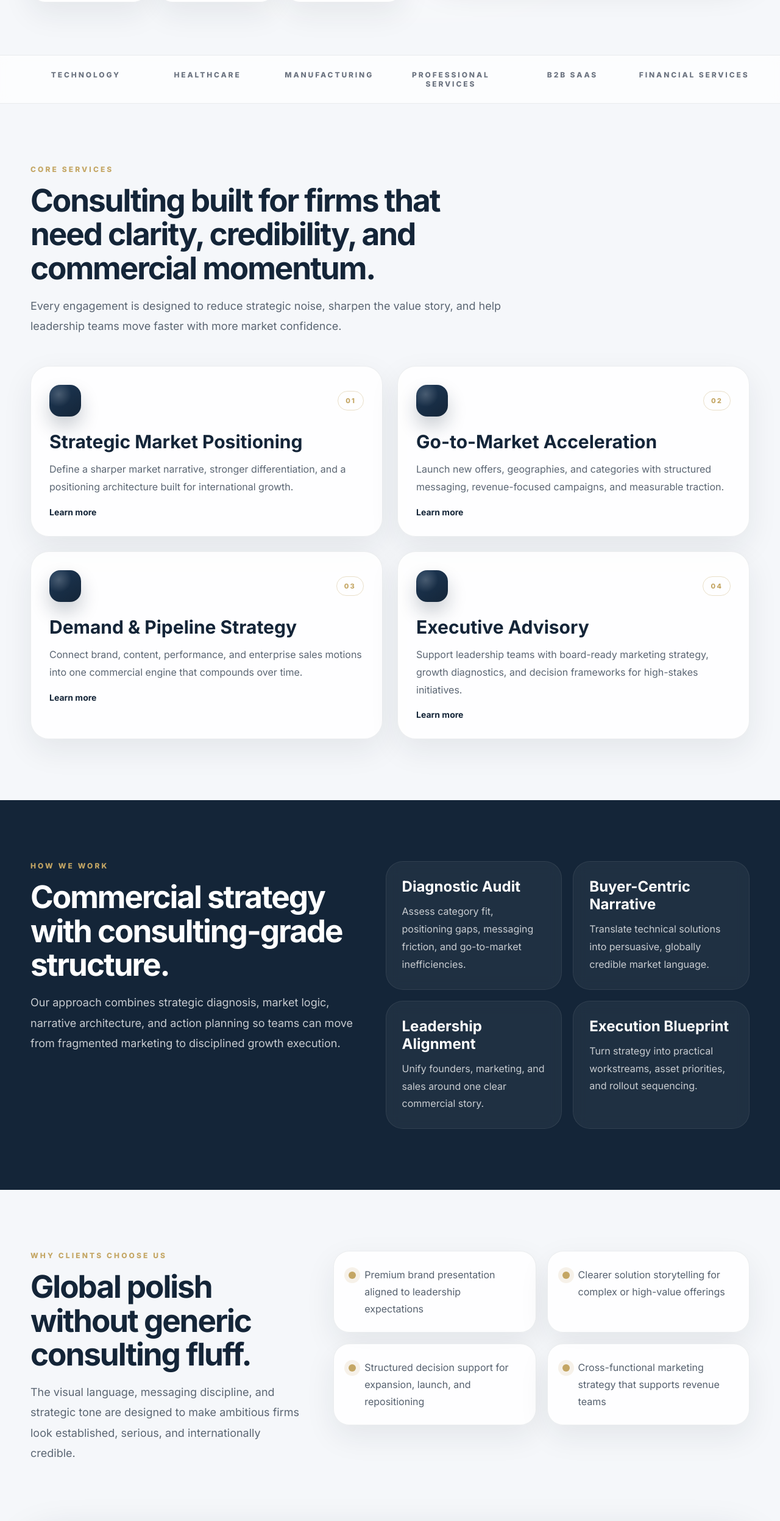
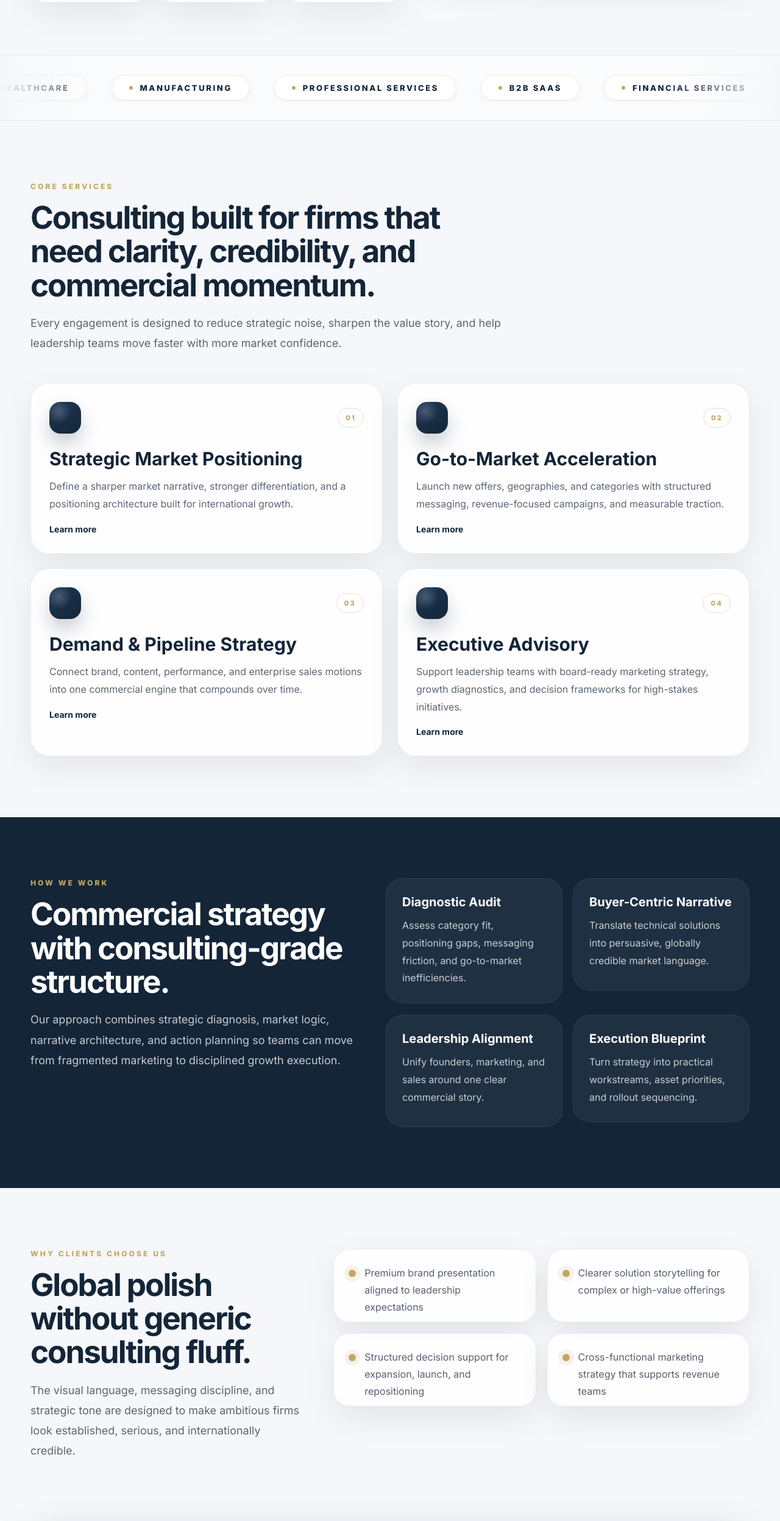
Before and after one commit to BUnique2518/Bharat-Pursuit, a React (Vite) app: page / in a window 1280 px wide. Shown: the part 971-3465 px from the top of the page at 61% size. Built offline with nearby package versions, Linux system fonts and the light colour scheme.

Commit message:
animation-changes-for-our-website

```diff
--- a/src/App.jsx
+++ b/src/App.jsx
@@ -159,19 +159,59 @@ function Hero() {
 function SectorsBand() {
   return (
     <section className="sectors-band">
-      <div className="container sectors-grid">
-        {sectors.map((sector) => (
-          <div key={sector} className="sector-item">{sector}</div>
-        ))}
+      <div className="sectors-marquee">
+        <div className="sectors-track">
+          {/* Repeating array to create a seamless infinite marquee effect */}
+          {[...sectors, ...sectors, ...sectors].map((sector, i) => (
+            <div key={i} className="sector-item">
+              <span className="sector-dot"></span>
+              {sector}
+            </div>
+          ))}
+        </div>
       </div>
     </section>
   );
 }
 
 function Services() {
+  const containerRef = React.useRef(null);
+
+  React.useEffect(() => {
+    const observer = new IntersectionObserver(
+      (entries) => {
+        entries.forEach((entry) => {
+          if (entry.isIntersecting) {
+            // Adds the class to trigger the animation
+            entry.target.classList.add("is-visible");
+            observer.unobserve(entry.target);
+          }
+        });
+      },
+      { threshold: 0.5 }
+    );
+
+    if (containerRef.current) {
+      const cards = containerRef.current.querySelectorAll(".service-animate");
+      cards.forEach((card) => observer.observe(card));
+    }
+
+    return () => observer.disconnect();
+  }, []);
+
+  const getAnimationClass = (index) => {
+    switch (index) {
+      case 0: return "reveal-tl";
+      case 1: return "reveal-tr";
+      case 2: return "reveal-bl";
+      case 3: return "reveal-br";
+      default: return "reveal-tl";
+    }
+  };
+
   return (
     <section className="section" id="services">
-      <div className="container">
+      <div className="container" ref={containerRef}>
         <div className="section-head">
           <div className="section-kicker">Core Services</div>
           <h2>Consulting built for firms that need clarity, credibility, and commercial momentum.</h2>
@@ -182,8 +222,8 @@ function Services() {
         </div>
 
         <div className="services-grid">
-          {services.map((service) => (
-            <article className="service-card tilt-card" key={service.title}>
+          {services.map((service, index) => (
+            <article className={`service-card tilt-card service-animate ${getAnimationClass(index)}`} key={service.title}>
               <div className="service-top">
                 <div className="service-icon"></div>
                 <div className="service-number">{service.number}</div>
@@ -200,9 +240,32 @@ function Services() {
 }
 
 function Approach() {
+  const containerRef = React.useRef(null);
+
+  React.useEffect(() => {
+    const observer = new IntersectionObserver(
+      (entries) => {
+        entries.forEach((entry) => {
+          if (entry.isIntersecting) {
+            entry.target.classList.add("is-flipped");
+            observer.unobserve(entry.target);
+          }
+        });
+      },
+      { threshold: 0.8 }
+    );
+
+    if (containerRef.current) {
+      const cards = containerRef.current.querySelectorAll(".flip-card");
+      cards.forEach((card) => observer.observe(card));
+    }
+
+    return () => observer.disconnect();
+  }, []);
+
   return (
     <section className="section section-dark" id="approach">
-      <div className="container approach-grid">
+      <div className="container approach-grid" ref={containerRef}>
         <div className="section-head dark">
           <div className="section-kicker">How We Work</div>
           <h2>Commercial strategy with consulting-grade structure.</h2>
@@ -213,10 +276,21 @@ function Approach() {
         </div>
 
         <div className="approach-cards">
-          {approach.map((item) => (
-            <div className="approach-card" key={item.title}>
-              <h3>{item.title}</h3>
-              <p>{item.text}</p>
+          {approach.map((item, index) => (
+            <div className="flip-card" key={item.title}>
+              <div
+                className="flip-card-inner"
+                style={{ transitionDelay: `${index * 150}ms` }}
+              >
+                <div className="flip-card-front approach-card" style={{ display: 'flex', flexDirection: 'column', justifyContent: 'space-between', height: '100%' }}>
+                  <div style={{ fontSize: '42px', color: 'rgba(255, 255, 255, 0.12)', fontWeight: '800', lineHeight: 1 }}>0{index + 1}</div>
+                  <h3 style={{ marginTop: '30px' }}>{item.title}</h3>
+                </div>
+                <div className="flip-card-back approach-card">
+                  <h3 style={{ fontSize: '20px', marginBottom: '12px' }}>{item.title}</h3>
+                  <p style={{ margin: 0 }}>{item.text}</p>
+                </div>
+              </div>
             </div>
           ))}
         </div>
@@ -226,9 +300,64 @@ function Approach() {
 }
 
 function WhyChoose() {
+  const [expanded, setExpanded] = React.useState(false);
+  const [typingIndex, setTypingIndex] = React.useState(-1);
+  const [typedChars, setTypedChars] = React.useState(reasons.map(() => 0));
+  const containerRef = React.useRef(null);
+
+  React.useEffect(() => {
+    const observer = new IntersectionObserver(
+      ([entry]) => {
+        if (entry.isIntersecting && !expanded) {
+          setExpanded(true);
+          observer.unobserve(entry.target);
+        }
+      },
+      { threshold: 0.6 }
+    );
+    if (containerRef.current) observer.observe(containerRef.current);
+
+    return () => observer.disconnect();
+  }, [expanded]);
+
+  // Start typing after cards finish expanding
+  React.useEffect(() => {
+    if (expanded && typingIndex === -1) {
+      const timer = setTimeout(() => {
+        setTypingIndex(0);
+      }, 800); // 800ms match CSS transition
+      return () => clearTimeout(timer);
+    }
+  }, [expanded, typingIndex]);
+
+  // Handle typing effect one card at a time
+  React.useEffect(() => {
+    if (typingIndex >= 0 && typingIndex < reasons.length) {
+      const currentText = reasons[typingIndex];
+      const currentCharCount = typedChars[typingIndex];
+
+      if (currentCharCount < currentText.length) {
+        const timer = setTimeout(() => {
+          setTypedChars(prev => {
+            const next = [...prev];
+            next[typingIndex] = currentCharCount + 1;
+            return next;
+          });
+        }, 15); // Fast typing speed
+        return () => clearTimeout(timer);
+      } else {
+        // move to next card
+        const timer = setTimeout(() => {
+          setTypingIndex(prev => prev + 1);
+        }, 120); // pause before next card
+        return () => clearTimeout(timer);
+      }
+    }
+  }, [typingIndex, typedChars]);
+
   return (
     <section className="section" id="sectors">
-      <div className="container why-grid">
+      <div className="container why-grid" ref={containerRef}>
         <div className="section-head">
           <div className="section-kicker">Why Clients Choose Us</div>
           <h2>Global polish without generic consulting fluff.</h2>
@@ -239,12 +368,28 @@ function WhyChoose() {
         </div>
 
         <div className="reasons-grid">
-          {reasons.map((item) => (
-            <div className="reason-card" key={item}>
-              <span className="check-dot"></span>
-              <p>{item}</p>
-            </div>
-          ))}
+          {reasons.map((item, i) => {
+            const textToDisplay = item.substring(0, typedChars[i]);
+            const isContentVisible = typingIndex >= 0;
+
+            return (
+              <div className="reason-card-wrapper" key={i}>
+                <div className={`reason-card-anim ${expanded ? 'is-expanded' : ''}`}>
+                  <div className={`reason-card-content ${isContentVisible ? 'show-content' : ''}`}>
+                    <span
+                      className="check-dot"
+                      style={{
+                        opacity: typedChars[i] > 0 ? 1 : 0,
+                        transform: `scale(${typedChars[i] > 0 ? 1 : 0})`,
+                        transition: 'opacity 0.2s ease, transform 0.2s ease'
+                      }}
+                    ></span>
+                    <p>{textToDisplay}</p>
+                  </div>
+                </div>
+              </div>
+            );
+          })}
         </div>
       </div>
     </section>
--- a/styles.css
+++ b/styles.css
@@ -332,27 +332,125 @@ img {
   line-height: 1.8;
 }
 
+/* Enhanced Sectors Band (Scrolling Marquee) */
 .sectors-band {
   border-top: 1px solid rgba(20, 37, 56, 0.08);
   border-bottom: 1px solid rgba(20, 37, 56, 0.08);
-  background: rgba(255, 255, 255, 0.7);
-  backdrop-filter: blur(10px);
+  background: rgba(255, 255, 255, 0.6);
+  backdrop-filter: blur(12px);
+  padding: 30px 0;
+  overflow: hidden;
+  position: relative;
 }
 
-.sectors-grid {
-  display: grid;
-  grid-template-columns: repeat(6, 1fr);
-  gap: 18px;
-  padding: 24px 0;
+.sectors-band::before,
+.sectors-band::after {
+  content: "";
+  position: absolute;
+  top: 0;
+  width: 15vw;
+  height: 100%;
+  z-index: 2;
+  pointer-events: none;
+}
+
+.sectors-band::before {
+  left: 0;
+  background: linear-gradient(to right, var(--bg) 0%, transparent 100%);
+}
+
+.sectors-band::after {
+  right: 0;
+  background: linear-gradient(to left, var(--bg) 0%, transparent 100%);
+}
+
+.sectors-marquee {
+  display: flex;
+  overflow: hidden;
+  user-select: none;
+  padding: 2px 0;
+}
+
+.sectors-track {
+  display: flex;
+  align-items: center;
+  gap: 40px;
+  animation: marquee 35s linear infinite;
+  white-space: nowrap;
 }
 
 .sector-item {
-  text-align: center;
-  font-size: 12px;
+  display: flex;
+  align-items: center;
+  gap: 12px;
+  padding: 12px 28px;
+  border-radius: 999px;
+  background: rgba(255, 255, 255, 0.9);
+  border: 1px solid rgba(196, 166, 100, 0.25);
+  box-shadow: 0 8px 20px rgba(20, 37, 56, 0.04);
+  font-size: 13px;
   font-weight: 800;
-  letter-spacing: 0.24em;
+  letter-spacing: 0.2em;
   text-transform: uppercase;
-  color: #6b7380;
+  color: var(--primary);
+  transition: all 0.3s ease;
+}
+
+.sector-item:hover {
+  transform: translateY(-2px);
+  border-color: var(--secondary);
+  box-shadow: 0 12px 24px rgba(196, 166, 100, 0.15);
+  color: var(--secondary);
+}
+
+.sector-dot {
+  width: 6px;
+  height: 6px;
+  border-radius: 50%;
+  background: var(--secondary);
+}
+
+@keyframes marquee {
+  0% {
+    transform: translateX(0);
+  }
+
+  100% {
+    transform: translateX(-33.333%);
+  }
+}
+
+/* 4-Direction Animations */
+.reveal-tl,
+.reveal-tr,
+.reveal-bl,
+.reveal-br {
+  opacity: 0;
+  transition: all 0.9s cubic-bezier(0.2, 0.8, 0.2, 1);
+}
+
+.reveal-tl {
+  transform: translate(-60px, -60px);
+}
+
+.reveal-tr {
+  transform: translate(60px, -60px);
+}
+
+.reveal-bl {
+  transform: translate(-60px, 60px);
+}
+
+.reveal-br {
+  transform: translate(60px, 60px);
+}
+
+.reveal-tl.is-visible,
+.reveal-tr.is-visible,
+.reveal-bl.is-visible,
+.reveal-br.is-visible {
+  opacity: 1;
+  transform: translate(0, 0);
 }
 
 .section-head {
@@ -406,7 +504,7 @@ img {
   height: 52px;
   border-radius: 18px;
   background:
-    radial-gradient(circle at 30% 30%, rgba(255,255,255,0.2), transparent 40%),
+    radial-gradient(circle at 30% 30%, rgba(255, 255, 255, 0.2), transparent 40%),
     linear-gradient(145deg, #1d3856, #142538);
   box-shadow: 0 16px 30px rgba(20, 37, 56, 0.22);
 }
@@ -472,6 +570,35 @@ img {
   backdrop-filter: blur(10px);
 }
 
+/* Flip Card Styles for Approach Section */
+.flip-card {
+  perspective: 1400px;
+}
+
+.flip-card-inner {
+  display: grid;
+  grid-template-areas: "frontback";
+  transition: transform 0.9s cubic-bezier(0.175, 0.885, 0.32, 1.275);
+  transform-style: preserve-3d;
+}
+
+.flip-card.is-flipped .flip-card-inner {
+  transform: rotateY(180deg);
+}
+
+.flip-card-front,
+.flip-card-back {
+  grid-area: frontback;
+  -webkit-backface-visibility: hidden;
+  backface-visibility: hidden;
+  margin: 0;
+  /* Reseting margins from default behavior if any */
+}
+
+.flip-card-back {
+  transform: rotateY(180deg);
+}
+
 .approach-card h3 {
   margin: 0;
   font-size: 24px;
@@ -518,6 +645,61 @@ img {
   background: var(--secondary);
   box-shadow: 0 0 0 7px rgba(196, 166, 100, 0.14);
   flex: 0 0 auto;
+}
+
+/* Golden Circle Expansion Animation */
+.reason-card-wrapper {
+  display: flex;
+  align-items: center;
+  justify-content: center;
+  min-height: 120px;
+}
+
+.reason-card-anim {
+  width: 32px;
+  height: 32px;
+  border-radius: 50%;
+  background: var(--secondary);
+  transition: all 0.8s cubic-bezier(0.68, -0.05, 0.265, 1.05); /* bouncy expand */
+  display: flex;
+  align-items: flex-start;
+  overflow: hidden;
+  box-shadow: 0 4px 15px rgba(196, 166, 100, 0.4);
+  padding: 0;
+  box-sizing: border-box;
+}
+
+.reason-card-anim.is-expanded {
+  width: 100%;
+  min-height: 120px;
+  border-radius: 26px;
+  background: rgba(255, 255, 255, 0.85);
+  border: 1px solid rgba(20, 37, 56, 0.08);
+  padding: 24px;
+  box-shadow: var(--shadow);
+}
+
+.reason-card-content {
+  display: flex;
+  align-items: flex-start;
+  gap: 14px;
+  opacity: 0;
+  transition: opacity 0.3s ease;
+  width: 100%;
+}
+
+.reason-card-content.show-content {
+  opacity: 1;
+}
+
+.reason-card-content p {
+  margin: 0;
+  line-height: 1.75;
+  color: #55606e;
+}
+
+.reason-card-content .check-dot {
+  flex-shrink: 0;
 }
 
 .contact-section {
@@ -648,6 +830,7 @@ img {
     opacity: 0;
     transform: translateY(18px);
   }
+
   to {
     opacity: 1;
     transform: translateY(0);
@@ -659,6 +842,7 @@ img {
     opacity: 0;
     transform: scale(0.96);
   }
+
   to {
     opacity: 1;
     transform: scale(1);
@@ -666,6 +850,7 @@ img {
 }
 
 @media (max-width: 1100px) {
+
   .hero-grid,
   .approach-grid,
   .why-grid,
```
